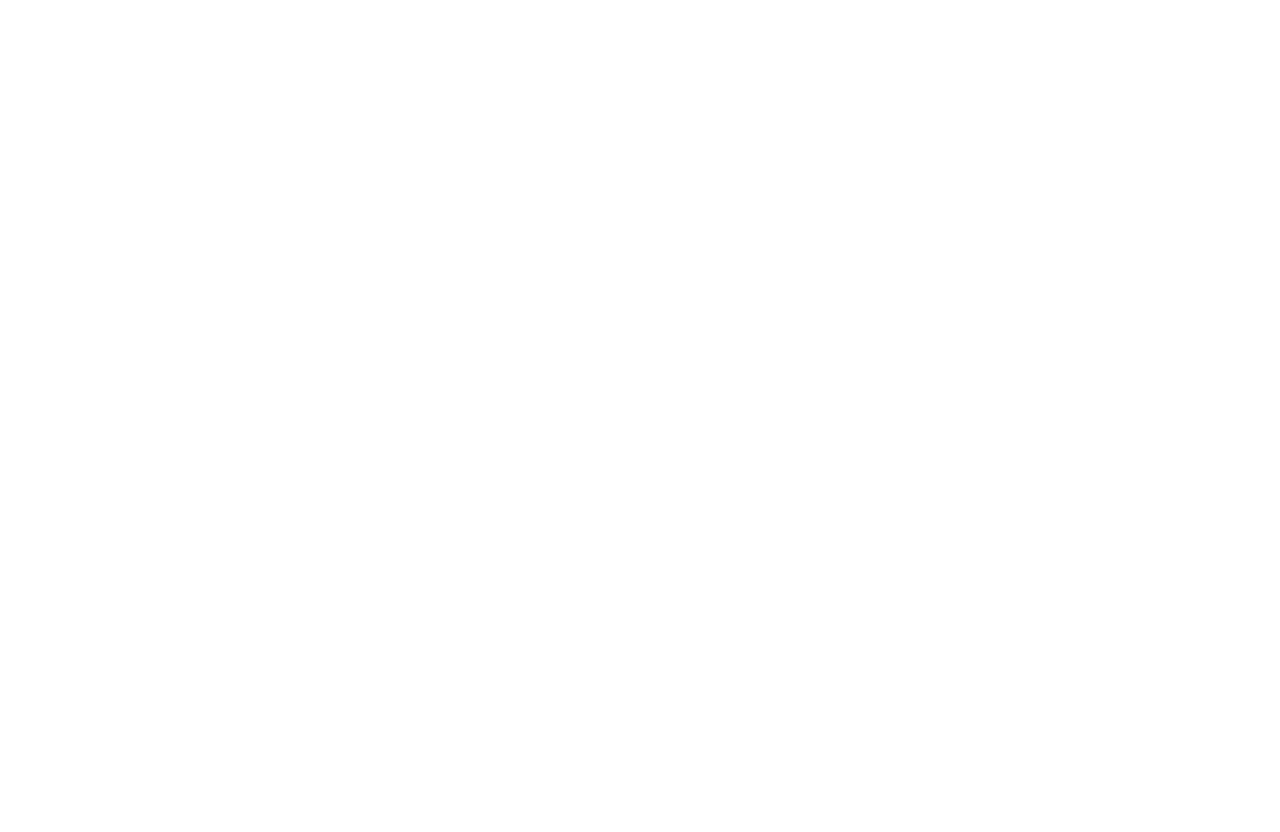
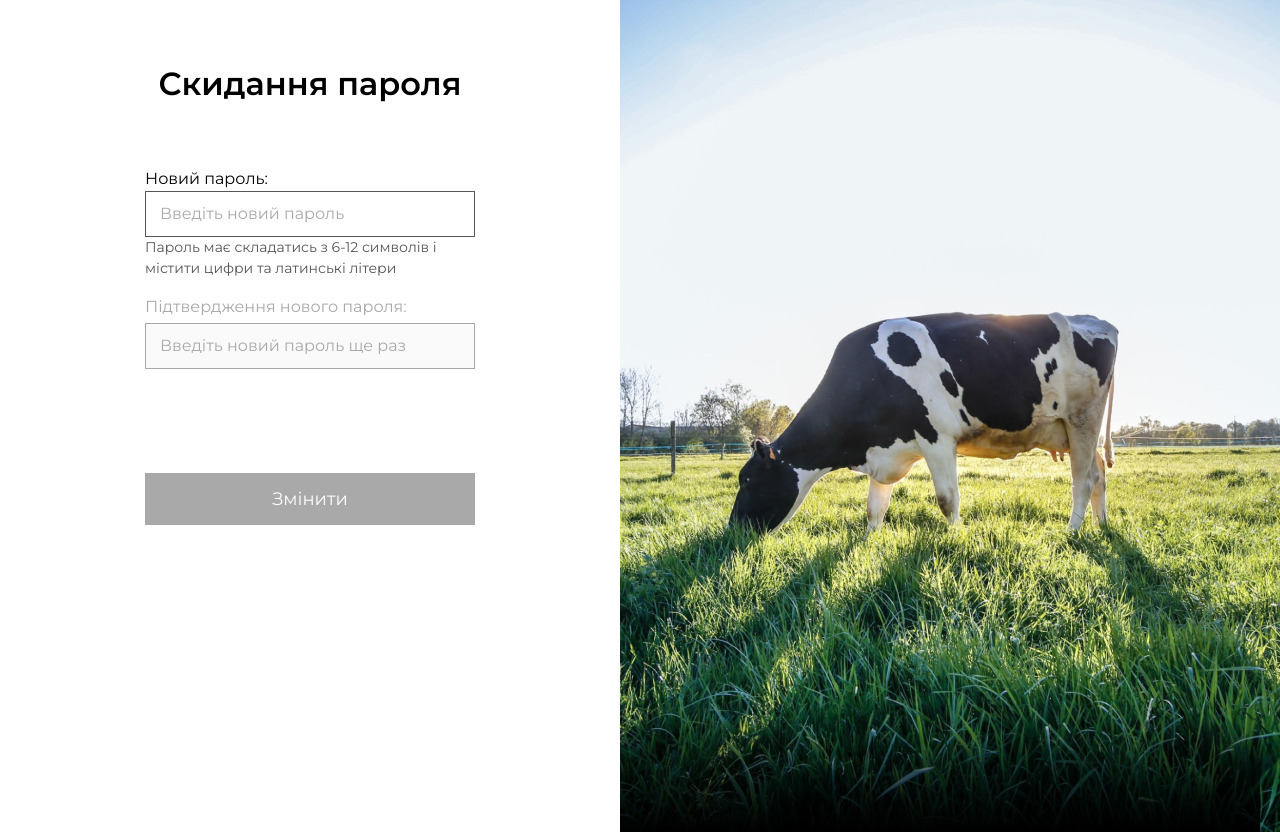
Before and after one commit to baza-trainee/cows-shelter-frontend, a React (Vite) app: page /reset/1 in a window 1280 px wide. Before the commit this address had no page. Before the commit the page ends 800 px from the top, so only its background shows below. Built offline with nearby package versions, Linux system fonts and the light colour scheme.

Commit message:
feat: add reset password form

```diff
--- a/src/App.tsx
+++ b/src/App.tsx
@@ -25,7 +25,7 @@ const App = () => {
     <Routes>
       <Route path="/" element={<HomePage />} />
       <Route path="signin" element={<SignIn />} />
-      <Route path="reset" element={<ResetPassword />} />
+      <Route path="reset/:token" element={<ResetPassword />} />
       <Route path="admin/*" element={<AdminPage />}>
         <Route index element={<News />} />
         <Route path="news/add" element={<AddNews />} />
--- /dev/null
+++ b/src/components/admin/LoaderSmoll.tsx
@@ -0,0 +1,24 @@
+const LoaderSmoll = () => {
+  return (
+    <div className="flex items-center justify-center">
+      <svg
+        aria-hidden="true"
+        className="inline h-20 w-20 animate-spin fill-accent text-gray-200 dark:text-gray-600"
+        viewBox="0 0 100 101"
+        fill="none"
+        xmlns="http://www.w3.org/2000/svg"
+      >
+        <path
+          d="M100 50.5908C100 78.2051 77.6142 100.591 50 100.591C22.3858 100.591 0 78.2051 0 50.5908C0 22.9766 22.3858 0.59082 50 0.59082C77.6142 0.59082 100 22.9766 100 50.5908ZM9.08144 50.5908C9.08144 73.1895 27.4013 91.5094 50 91.5094C72.5987 91.5094 90.9186 73.1895 90.9186 50.5908C90.9186 27.9921 72.5987 9.67226 50 9.67226C27.4013 9.67226 9.08144 27.9921 9.08144 50.5908Z"
+          fill="currentColor"
+        />
+        <path
+          d="M93.9676 39.0409C96.393 38.4038 97.8624 35.9116 97.0079 33.5539C95.2932 28.8227 92.871 24.3692 89.8167 20.348C85.8452 15.1192 80.8826 10.7238 75.2124 7.41289C69.5422 4.10194 63.2754 1.94025 56.7698 1.05124C51.7666 0.367541 46.6976 0.446843 41.7345 1.27873C39.2613 1.69328 37.813 4.19778 38.4501 6.62326C39.0873 9.04874 41.5694 10.4717 44.0505 10.1071C47.8511 9.54855 51.7191 9.52689 55.5402 10.0491C60.8642 10.7766 65.9928 12.5457 70.6331 15.2552C75.2735 17.9648 79.3347 21.5619 82.5849 25.841C84.9175 28.9121 86.7997 32.2913 88.1811 35.8758C89.083 38.2158 91.5421 39.6781 93.9676 39.0409Z"
+          fill="currentFill"
+        />
+      </svg>
+    </div>
+  );
+};
+
+export default LoaderSmoll;
--- a/src/pages/admin/login/newPassword/index.tsx
+++ b/src/pages/admin/login/newPassword/index.tsx
@@ -7,6 +7,7 @@ import { changePassword } from '../fetchin/fetchin';
 import { useState } from 'react';
 import PopUpConfirmPassword from './PopUpConfirmPassword';
 import PopUpSuccessNewPassword from './PopUpSuccessNewPassword';
+import LoaderSmoll from '@/components/admin/LoaderSmoll';
 
 type FormValuesPasswordd = {
   password: string;
@@ -16,6 +17,7 @@ type FormValuesPasswordd = {
 const NewPassword = () => {
   const [showConfirm, setShowConfirm] = useState(false);
   const [successChangePassword, setsuccessChangePassword] = useState(false);
+  const [isLoader, setIsLoader] = useState(false);
   const {
     register,
     handleSubmit,
@@ -23,7 +25,7 @@ const NewPassword = () => {
     setError,
     getValues,
     clearErrors,
-    formState: { errors, isValid, touchedFields }
+    formState: { errors, isValid }
   } = useForm<FormValuesPasswordd>({
     resolver: zodResolver(passwordSchema),
     mode: 'onChange'
@@ -53,6 +55,7 @@ const NewPassword = () => {
   const openConfirmPassword = () => setShowConfirm(true);
 
   const onSubmit = async () => {
+    setIsLoader(true);
     try {
       const user = localStorage.getItem('user');
       const { email } = JSON.parse(user as string);
@@ -70,6 +73,8 @@ const NewPassword = () => {
         type: 'manual',
         message: error.response.data.message
       });
+    } finally {
+      setIsLoader(false);
     }
   };
 
@@ -89,18 +94,16 @@ const NewPassword = () => {
             placeholder="Введіть новий пароль "
           />
           <div className="relative">
-            {!isValid && (
             <p
               className={`text-[0.875rem] ${
                 errors.password ? 'text-red' : ' text-darkgray'
               } `}
             >
-                Пароль має складатись з 6-12 символів і містити цифри та
-                латинські літери
+              Пароль має складатись з 6-12 символів і містити цифри та латинські
+              літери
             </p>
-            )}
 
-            {touchedFields.password && errors.password && (
+            {errors.password && (
               <div className="absolute -top-[30px] right-[14px]">
                 <ErrorIcon />
               </div>
@@ -148,6 +151,9 @@ const NewPassword = () => {
         >
           Змінити пароль?
         </p>
+        {isLoader ? (
+          <LoaderSmoll />
+        ) : (
           <div className="flex gap-5 text-lg font-medium">
             <button
               type="submit"
@@ -163,6 +169,7 @@ const NewPassword = () => {
               Скасувати
             </NavLink>
           </div>
+        )}
       </form>
       {showConfirm && (
         <PopUpConfirmPassword
--- a/src/pages/admin/login/resetPassword/ResetPasswordForm.tsx
+++ b/src/pages/admin/login/resetPassword/ResetPasswordForm.tsx
@@ -1,38 +1,34 @@
 import ErrorIcon from '@/components/icons/ErrorIcon';
-import HidePassword from '@/components/icons/HidePassword';
-import ShowPasword from '@/components/icons/ShowPasword';
-import { useState } from 'react';
 import { useForm, SubmitHandler } from 'react-hook-form';
 import { zodResolver } from '@hookform/resolvers/zod';
-import { resetSchema } from './schema/schema';
-import { FormValuesSignIn } from '@/types';
-// import { forgotPassword, login, resetPassword } from '../fetchin/fetchin';
-// import { useNavigate } from 'react-router-dom';
+import { passwordSchema } from '../newPassword/schema/passwordSchema';
+import { errorHandling } from '@/utils/errorHandling';
+import { useNavigate, useParams } from 'react-router-dom';
+import { resetPassword } from '../fetchin/fetchin';
+import { useState } from 'react';
+import LoaderSmoll from '@/components/admin/LoaderSmoll';
 
-type ResetPasswordValue = {
-  email: string;
+type FormValuesPasswordd = {
   password: string;
   confirmpassword: string;
 };
 
-const ReserPasswordForm = () => {
-  const [showPassword, setShowPassword] = useState(false);
-  const [showConfirmPassword, setShowConfirmPassword] = useState(false);
-
+const NewPassword = () => {
   const {
     register,
     handleSubmit,
     watch,
+    setError,
     clearErrors,
-    setError,
-    formState: { errors, isValid, touchedFields }
-  } = useForm<ResetPasswordValue>({
-    resolver: zodResolver(resetSchema),
+    formState: { errors, isValid }
+  } = useForm<FormValuesPasswordd>({
+    resolver: zodResolver(passwordSchema),
     mode: 'onChange'
   });
-
+  const { token } = useParams();
+  const navigate = useNavigate();
+  const [isLoader, setIsLoader] = useState(false);
   const isPasswordField = Boolean(watch().password);
-
   const onPasswordChange = () => {
     const passwordValue = watch('password');
     const confirmPasswordValue = watch('confirmpassword');
@@ -51,26 +47,21 @@ const ReserPasswordForm = () => {
     }
   };
 
-  const isShowPassword = () => setShowPassword((prev) => !prev);
-  const isShowConfirmPassword = () => setShowConfirmPassword((prev) => !prev);
-
-  const onSubmit: SubmitHandler<FormValuesSignIn> = async ({
-    email,
-    password
-  }) => {
-    const body = { email, password };
-    console.log(body);
-    // try {
-    //   await resetPassword(body);
-    //   console.log('success');
-    //   navigate('/signin');
-    // } catch (error: any) {
-    //   console.log(error);
-    //   setError('password', {
-    //     type: 'manual',
-    //     message: error.response.data.message
-    //   });
-    // }
+  const onSubmit: SubmitHandler<FormValuesPasswordd> = async ({ password }) => {
+    setIsLoader(true);
+    try {
+      const body = { token, password };
+      await resetPassword(body);
+      navigate('/signin');
+    } catch (error: any) {
+      console.log(error);
+      setError('confirmpassword', {
+        type: 'manual',
+        message: errorHandling(error.response.status)
+      });
+    } finally {
+      setIsLoader(false);
+    }
   };
 
   return (
@@ -80,74 +71,56 @@ const ReserPasswordForm = () => {
       className="mx-auto mb-[60px] w-[330px]"
     >
       <label htmlFor="" className="relative mb-4 block">
-        Email:
-        <input
-          {...register('email')}
-          className={` block w-[100%] border ${
-            errors.email && 'border-red'
-          } border-darkgray px-[14px] py-[10px] placeholder:text-disabled`}
-          placeholder="Введіть свій email"
-        />
-        {touchedFields.email && errors.email && (
-          <div className="">
-            <p className="w-[330px]  text-[0.75rem]  text-red">
-              {errors.email.message}
-            </p>
-            <div className="absolute right-[14px] top-[38px]">
-              <ErrorIcon />
-            </div>
-          </div>
-        )}
-      </label>
-      <label htmlFor="" className="relative mb-6 block">
-        Пароль:
+        Новий пароль:
         <input
           {...register('password')}
           className={`block  w-[100%] border ${
             errors.password && 'border-red'
           } border-darkgray px-[14px] py-[10px] placeholder:text-disabled`}
-          type={showPassword ? 'text' : 'password'}
-          placeholder="Введіть пароль "
+          type="text"
+          onBlur={onPasswordChange}
+          placeholder="Введіть новий пароль "
         />
+        <div className="relative">
           {!errors.password && (
-          <button
-            className="absolute right-[14px] top-9"
-            type="button"
-            onClick={isShowPassword}
-          >
-            {showPassword ? <HidePassword /> : <ShowPasword />}
-          </button>
+            <p className="text-[0.875rem] text-darkgray">
+              Пароль має складатись з 6-12 символів і містити цифри та латинські
+              літери
+            </p>
           )}
-        {touchedFields.password && errors.password && (
+          {errors.password && (
             <div className="relative">
-            <p className="text-[0.75rem] text-red">{errors.password.message}</p>
+              <p className="text-[0.75rem] text-red">
+                {errors.password.message}
+              </p>
               <div className="absolute -top-[30px] right-[14px]">
                 <ErrorIcon />
               </div>
             </div>
           )}
+        </div>
       </label>
-      <label htmlFor="" className="relative mb-6 block">
+      <label
+        htmlFor=""
+        className={`${
+          !isPasswordField || !!errors.password ? 'text-disabled' : 'text-black'
+        } relative mb-10 block`}
+      >
         Підтвердження нового пароля:
         <input
           {...register('confirmpassword')}
-          className={`block  w-[100%] border ${
+          className={`mt-1 block w-[100%] border disabled:text-disabled ${
             errors.confirmpassword && 'border-red'
-          } border-darkgray px-[14px] py-[10px] placeholder:text-disabled`}
-          type={showConfirmPassword ? 'text' : 'password'}
+          } ${
+            !isPasswordField || !!errors.password
+              ? 'border-disabled'
+              : 'border-darkgray'
+          }  px-[14px] py-[10px] placeholder:text-disabled`}
+          type="text"
           placeholder="Введіть новий пароль ще раз"
           onBlur={onPasswordChange}
           disabled={!isPasswordField || !!errors.password}
         />
-        {!errors.confirmpassword && (
-          <button
-            className="absolute right-[14px] top-9"
-            type="button"
-            onClick={isShowConfirmPassword}
-          >
-            {showConfirmPassword ? <HidePassword /> : <ShowPasword />}
-          </button>
-        )}
         {errors.confirmpassword && (
           <div className="relative">
             <p className="text-[0.75rem]  text-red">
@@ -159,15 +132,19 @@ const ReserPasswordForm = () => {
           </div>
         )}
       </label>
+      {isLoader ? (
+        <LoaderSmoll />
+      ) : (
         <button
-        className=" mx-auto mt-16 inline-block w-[330px] bg-accent px-5 py-3 text-lg transition-all duration-300 hover:bg-lemon focus:bg-lemon active:bg-darkyellow  disabled:bg-disabled  disabled:text-white "
           type="submit"
           disabled={!isValid}
+          className=" mx-auto mt-16 inline-block w-[330px] bg-accent px-5 py-3 text-lg transition-all duration-300 hover:bg-lemon focus:bg-lemon active:bg-darkyellow  disabled:bg-disabled  disabled:text-white "
         >
-        Увійти
+          Змінити
         </button>
+      )}
     </form>
   );
 };
 
-export default ReserPasswordForm;
+export default NewPassword;
--- a/src/pages/admin/login/resetPassword/index.tsx
+++ b/src/pages/admin/login/resetPassword/index.tsx
@@ -4,7 +4,9 @@ const ResetPassword = () => {
   return (
     <section className="flex w-[1280px]">
       <div className="w-[620px] pt-[60px] ">
-        <h3 className=" mb-4 text-center text-[1.375rem]">Скидання паролю</h3>
+        <h2 className=" mb-[59px] text-center text-[2rem] font-semibold">
+          Скидання пароля
+        </h2>
         <ReserPasswordForm />
       </div>
       <img src="/admin/img-login.png" width="660px" alt="cow" />
--- a/src/pages/admin/login/signIn/SingInForm.tsx
+++ b/src/pages/admin/login/signIn/SingInForm.tsx
@@ -9,11 +9,15 @@ import PopUpForgotPassword from './PopUrForgotPassword';
 import { FormValuesSignIn } from '@/types';
 import { forgotPassword, login } from '../fetchin/fetchin';
 import { useNavigate } from 'react-router-dom';
+import { errorHandling } from '@/utils/errorHandling';
+import LoaderSmoll from '@/components/admin/LoaderSmoll';
 
 const SingInForm = () => {
   const [showPassword, setShowPassword] = useState(false);
   const [showPopUp, setShowPopUp] = useState(false);
   const navigate = useNavigate();
+  const [isLoader, setIsLoader] = useState(false);
+
   const {
     register,
     handleSubmit,
@@ -30,21 +34,31 @@ const SingInForm = () => {
   const isShowPassword = () => setShowPassword((prev) => !prev);
 
   const onSubmit: SubmitHandler<FormValuesSignIn> = async (data) => {
+    setIsLoader(true);
     try {
       const result: any = await login(data);
 
       navigate('/admin');
       localStorage.setItem('user', JSON.stringify(result.data));
     } catch (error: any) {
-      console.log(error);
+      if (error.response.status === 404) {
+        setError('email', {
+          type: 'manual',
+          message: errorHandling(error.response.status)
+        });
+      } else {
         setError('password', {
           type: 'manual',
-        message: error.response.data.message
+          message: errorHandling(error.response.status)
         });
+      }
+    } finally {
+      setIsLoader(false);
     }
   };
 
   const handleForgotPassword = async () => {
+    setIsLoader(true);
     const body = { email: getValues('email') };
     try {
       await forgotPassword(body);
@@ -53,8 +67,10 @@ const SingInForm = () => {
     } catch (error) {
       setError('email', {
         type: 'manual',
-        message: 'Сервер не відповідає'
+        message: 'Сервер не відповідає. Спробуйте ще.'
       });
+    } finally {
+      setIsLoader(false);
     }
   };
 
@@ -112,6 +128,7 @@ const SingInForm = () => {
           </div>
         )}
       </label>
+      {!isLoader && (
         <button
           onClick={handleForgotPassword}
           className="mx-auto mb-[77px] block border-b border-current text-darkyellow disabled:text-disabled"
@@ -119,12 +136,17 @@ const SingInForm = () => {
         >
           Не пам’ятаю пароль
         </button>
+      )}
+
       {showPopUp && (
         <PopUpForgotPassword
           email={getValues('email')}
-          closePopup={() => setShowPopUp((prev) => !prev)}
+          closePopup={() => setShowPopUp(false)}
         />
       )}
+      {isLoader ? (
+        <LoaderSmoll />
+      ) : (
         <button
           className=" mx-auto inline-block w-[330px]  bg-accent px-5 py-3 text-lg transition-all duration-300 hover:bg-lemon focus:bg-lemon active:bg-darkyellow  disabled:bg-disabled  disabled:text-white "
           type="submit"
@@ -132,6 +154,7 @@ const SingInForm = () => {
         >
           Увійти
         </button>
+      )}
     </form>
   );
 };
--- /dev/null
+++ b/src/utils/errorHandling.ts
@@ -0,0 +1,9 @@
+export const errorHandling = (errorCode: number) => {
+  if (errorCode === 400) {
+    return 'Невірний пароль. Спробуйте ще';
+  } else if (errorCode === 404) {
+    return 'Немає акаунту з цією адресою ';
+  } else {
+    return 'Щось пішло не так. Спробуйте ще.';
+  }
+};
```
Also changed, not shown: src/pages/admin/login/fetchin/fetchin.ts (+8 -3 lines), src/pages/admin/login/resetPassword/schema/schema.ts (deleted, +0 -22 lines), src/types/index.ts (+10 -0 lines). Lines whose indentation alone changed are shown as unchanged.
